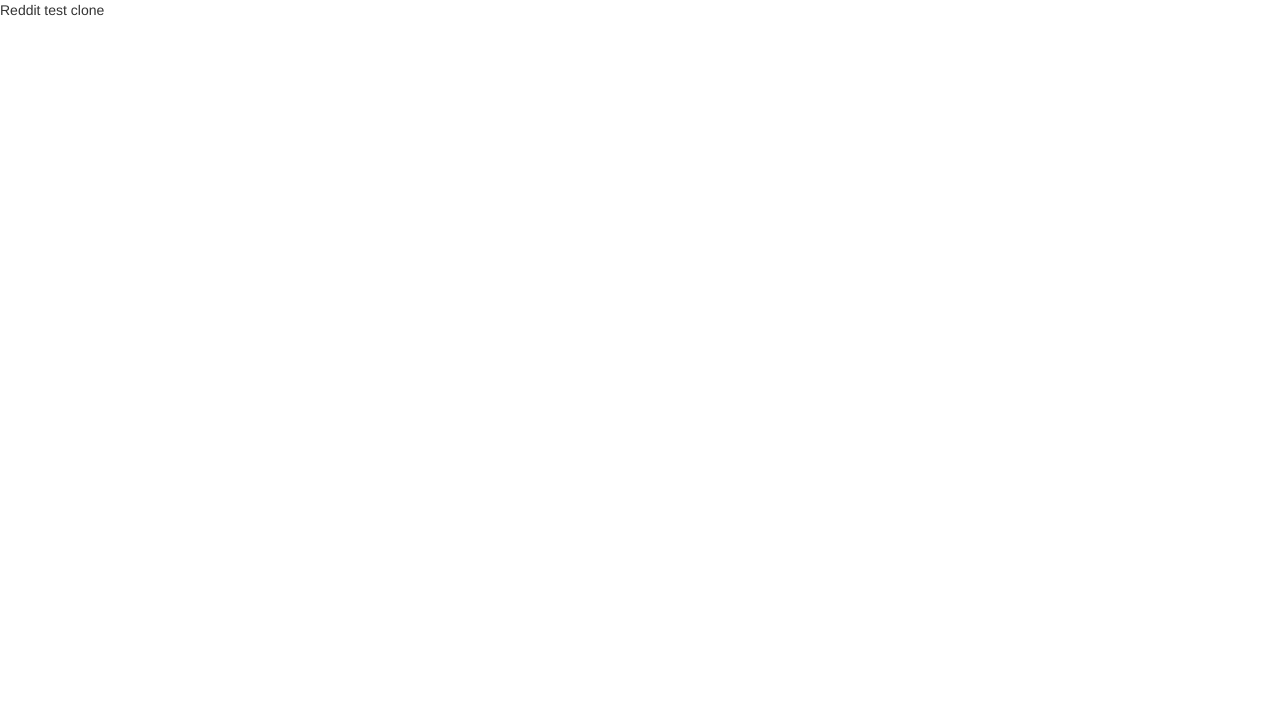
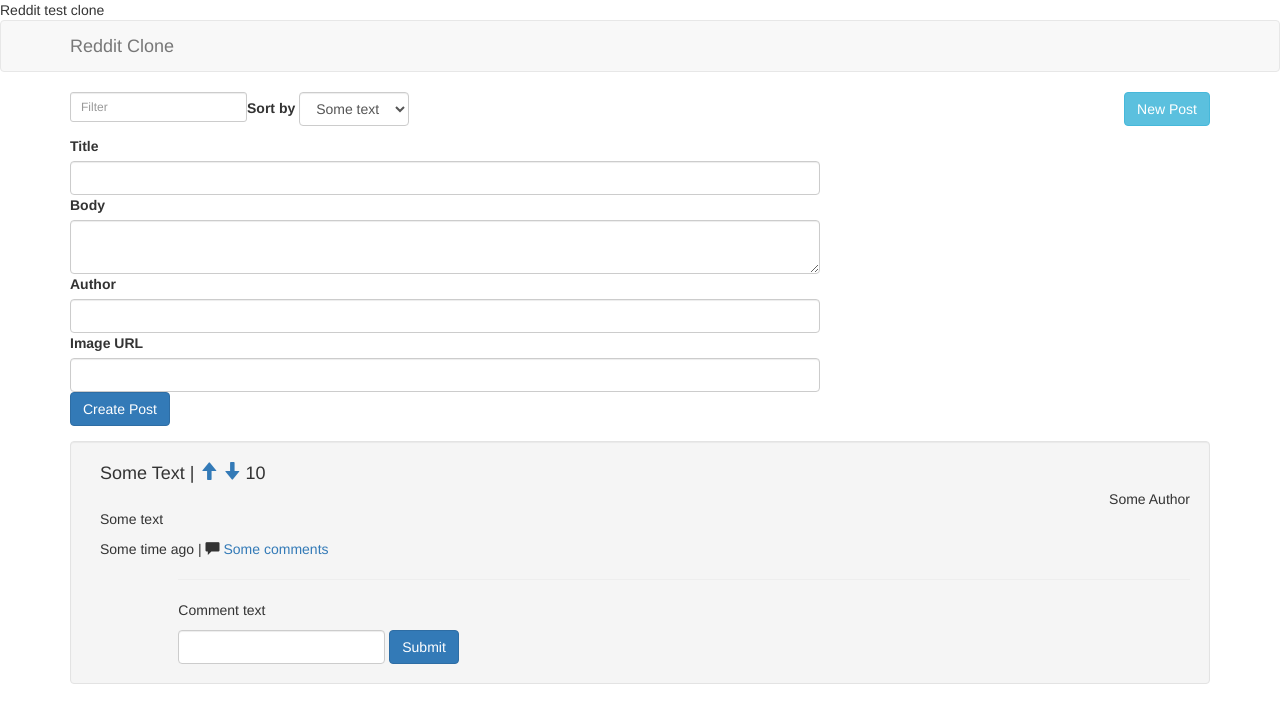
Before and after one commit to erottman/reddit-clone-persistant-data, a website: page app/public/index.html in a window 1280 px wide. Drawn offline with nearby package versions, Linux system fonts and the light colour scheme; some packages are replaced by stand-ins of ours.

Commit message:
added bootstrap snippet

```diff
--- a/app/public/index.html
+++ b/app/public/index.html
@@ -12,6 +12,124 @@
   </head>
   <body>
 Reddit test clone
+<nav class="navbar navbar-default">
+  <div class="container">
+    <div class="navbar-header">
+      <button type="button" class="navbar-toggle collapsed" data-toggle="collapse" data-target="#bs-example-navbar-collapse-1" aria-expanded="false">
+        <span class="sr-only">Toggle navigation</span>
+        <span class="icon-bar"></span>
+        <span class="icon-bar"></span>
+        <span class="icon-bar"></span>
+      </button>
+      <a class="navbar-brand">Reddit Clone</a>
+    </div>
+
+    <div class="collapse navbar-collapse" id="bs-example-navbar-collapse-1">
+    </div>
+  </div>
+</nav>
+
+<main class="container">
+
+  <div class="pull-right">
+    <p><a class="btn btn-info">New Post</a></p>
+  </div>
+
+  <ul class="nav nav-pills">
+    <li role="presentation" class="active">
+      <input type="search" class="form-control input-sm search-form" placeholder="Filter">
+    </li>
+    <div class="form-inline">
+      <label for="sort">  Sort by </label>
+      <select class="form-control" id="sort">
+        <option>Some text</option>
+        <option>Some text</option>
+      </select>
+    </div>
+  </ul>
+
+  <div class="row">
+    <div class="col-md-8">
+
+      <form>
+        <div>
+          <label for="title">Title</label>
+          <input id="title" class="form-control">
+        </div>
+        <div>
+          <label for="body">Body</label>
+          <textarea id="body" class="form-control"></textarea>
+        </div>
+        <div>
+          <label for="author">Author</label>
+          <input id="author" class="form-control">
+        </div>
+        <div>
+          <label for="image-url">Image URL</label>
+          <input id="image-url" class="form-control">
+        </div>
+        <div class="form-group">
+          <button type="submit" class="btn btn-primary">
+            Create Post
+          </button>
+        </div>
+      </form>
+
+    </div>
+  </div>
+
+  <div class="row">
+    <div class="col-md-12">
+
+      <div class="well">
+        <div class="media-left">
+          <img class="media-object">
+        </div>
+        <div class="media-body">
+          <h4 class="media-heading">
+            Some Text
+            |
+            <a><i class="glyphicon glyphicon-arrow-up"></i></a>
+            <a><i class="glyphicon glyphicon-arrow-down"></i></a>
+            10
+          </h4>
+          <div class="text-right">
+            Some Author
+          </div>
+          <p>
+            Some text
+          </p>
+          <div>
+            Some time ago
+            |
+            <i class="glyphicon glyphicon-comment"></i>
+            <a>
+              Some comments
+            </a>
+          </div>
+          <div class="row">
+            <div class="col-md-offset-1">
+              <hr>
+              <p>
+                Comment text
+              </p>
+              <form class="form-inline">
+                <div class="form-group">
+                  <input class="form-control">
+                </div>
+                <div class="form-group">
+                  <input type="submit" class="btn btn-primary">
+                </div>
+              </form>
+            </div>
+          </div>
+        </div>
+      </div>
+
+    </div>
+  </div>
+</main>
+
 <ui-view></ui-view>
 <script src='/angular/angular.min.js'></script>
 <script src='/angular-ui-router/release/angular-ui-router.js'></script>
```
